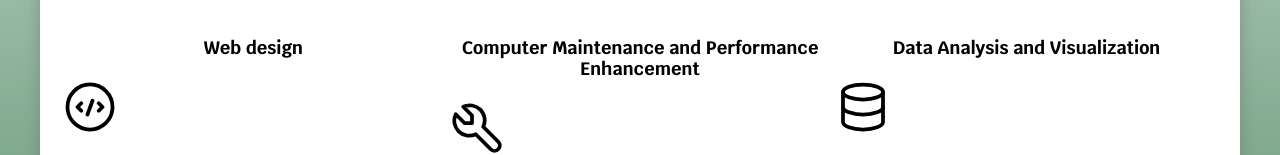
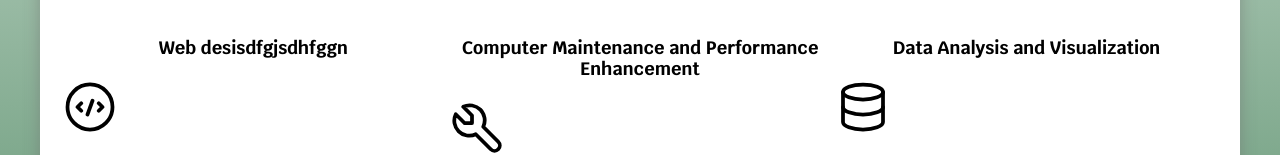
Before and after one commit to IgnacioAle/05-portafolio, a plain HTML site: page index.html in a window 1280 px wide. Shown: the part 651-806 px from the top of the page. Drawn offline with Linux system fonts and the light colour scheme.

Commit message:
modifique el titulo

```diff
--- a/index.html
+++ b/index.html
@@ -55,7 +55,7 @@
 
         <div class="servicios">
             <section>
-                <h3>Web design</h3>
+                <h3>Web desisdfgjsdhfggn</h3>
                 <svg xmlns="http://www.w3.org/2000/svg" class="icon icon-tabler icon-tabler-code-circle-2" width="60"
                     height="60" viewBox="0 0 24 24" stroke-width="1.5" stroke="#000000" fill="none"
                     stroke-linecap="round" stroke-linejoin="round">
```
